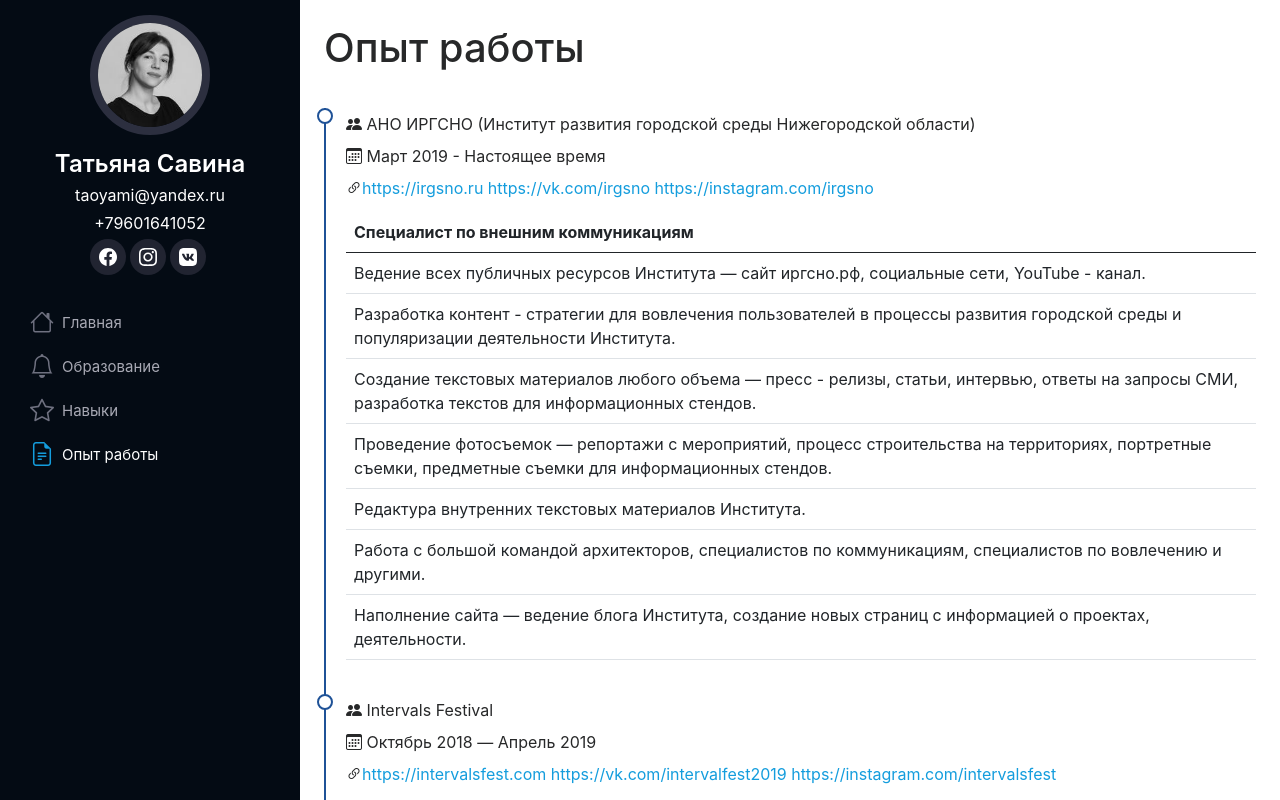
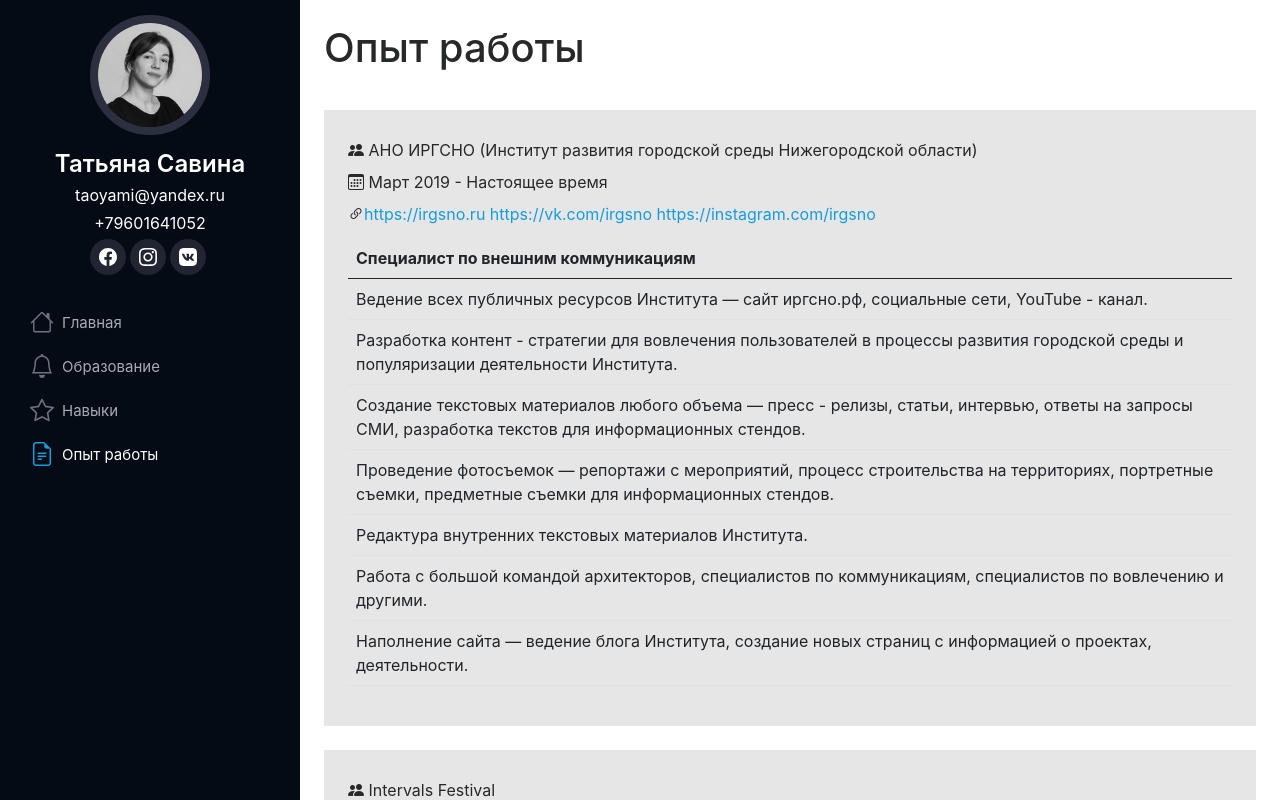
Before and after one commit to larek/personal-taoyami, a Next.js app: page /resume in a window 1280 px wide. Shown: the top 800 px of the page. Built offline with nearby package versions, Linux system fonts and the light colour scheme.

Commit message:
correct resume styles

```diff
--- a/components/header.js
+++ b/components/header.js
@@ -2,22 +2,6 @@ import Link from 'next/link';
 import { useRouter } from 'next/router';
 import { useEffect, useState } from 'react';
 import Document from 'next/document';
-
-const ImageLoader = ({ small, big, className }) => {
-  const [image, updateImage] = useState(small);
-
-  useEffect(() => {
-    let img = new Image;
-    img.src = big;
-    img.onload = () => {
-      updateImage(big);
-    }
-  }, [image]);
-
-  return (
-    <img src={image} className={className} />
-  )
-}
 
 const toggle = e => {
   e.stopPropagation();
@@ -31,7 +15,7 @@ export default function header() {
     <header id="header">
       <div className="d-flex flex-column">
         <div className="profile">
-          <ImageLoader small='/img/profile-pic-20.jpg' big='/img/profile-pic.jpg' className='img-fluid rounded-circle image-loader' />
+          <img src='/img/profile-pic.jpg' className='img-fluid rounded-circle image-loader' />
           <h1 className="text-light text-center"><a href="index.html">Татьяна Савина</a></h1>
           <div className='mt-1 text-center'><a className='text-white' href='mailto:taoyami@yandex.ru'>taoyami@yandex.ru</a></div>
           <div className='mt-1 text-center'><a className='text-white' href='tel:+79601641052'>+79601641052</a></div>
--- a/pages/resume.js
+++ b/pages/resume.js
@@ -12,10 +12,9 @@ export default function contacts({ data }) {
   return (
     <Layout title={title}>
       <Content title={title}>
-        <div className='resume'>
         {data.map((i, k) => {
           return (
-              <div className="resume-item" key={'resume-item-' + k}>
+            <div className='bg-light p-4 mb-4' key={'resume-item-' + k}>
               <div className='py-1'><i className='bi bi-people-fill'></i> {i.name}</div>
               <div className='py-1'><i className='bi bi-calendar3'></i> {i.period}</div>
               <div className='py-1'>
@@ -42,7 +41,6 @@ export default function contacts({ data }) {
             </div>
           )
         })}
-        </div>
       </Content>
     </Layout>
   );
--- a/styles/index.scss
+++ b/styles/index.scss
@@ -1,4 +1,5 @@
 $font-family-base: -apple-system,BlinkMacSystemFont,"Segoe UI",Roboto,Oxygen-Sans,Ubuntu,Cantarell,"Helvetica Neue",sans-serif;
+$light: rgb(230, 230, 230);
 @import '~bootstrap/scss/bootstrap';
 @import '~bootstrap-icons/font/bootstrap-icons.css';
 @import './header';
@@ -18,7 +19,7 @@ a {
 }
 
 a:hover {
-  color: #37b3ed;
+color: #37b3ed;
   text-decoration: none;
 }
 
@@ -254,66 +255,6 @@ section {
   height: 10px;
   transition: .9s;
   background-color: #149ddd;
-}
-
-/*--------------------------------------------------------------
-# Resume
---------------------------------------------------------------*/
-.resume .resume-title {
-  font-size: 26px;
-  font-weight: 700;
-  margin-top: 20px;
-  margin-bottom: 20px;
-  color: #050d18;
-}
-
-.resume .resume-item {
-  padding: 0 0 20px 20px;
-  margin-top: -2px;
-  border-left: 2px solid #1f5297;
-  position: relative;
-}
-
-.resume .resume-item h4 {
-  line-height: 18px;
-  font-size: 18px;
-  font-weight: 600;
-  text-transform: uppercase;
-  color: #050d18;
-  margin-bottom: 10px;
-}
-
-.resume .resume-item h5 {
-  font-size: 16px;
-  background: #e4edf9;
-  padding: 5px 15px;
-  display: inline-block;
-  font-weight: 600;
-  margin-bottom: 10px;
-}
-
-.resume .resume-item ul {
-  padding-left: 20px;
-}
-
-.resume .resume-item ul li {
-  padding-bottom: 10px;
-}
-
-.resume .resume-item:last-child {
-  padding-bottom: 0;
-}
-
-.resume .resume-item::before {
-  content: "";
-  position: absolute;
-  width: 16px;
-  height: 16px;
-  border-radius: 50px;
-  left: -9px;
-  top: 0;
-  background: #fff;
-  border: 2px solid #1f5297;
 }
 
 /*--------------------------------------------------------------
--- a/styles/nav.scss
+++ b/styles/nav.scss
@@ -60,7 +60,7 @@
 }
 
 .mobile-nav-toggle i {
-  color: #149ddd;
+  font-size: 2rem;
 }
 
 .mobile-nav-active {
```
Lines whose indentation alone changed are shown as unchanged.
